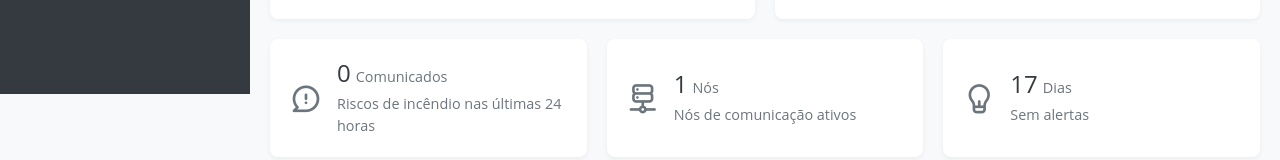
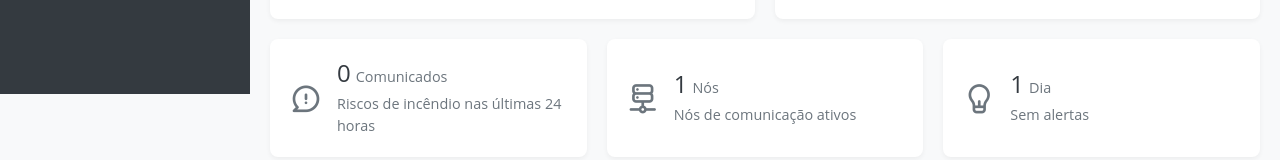
Before and after one commit to Rodrigo-Co/gfa-copy, a React (Create React App) app: page /dashboard in a window 1280 px wide. Shown: the part 706-866 px from the top of the page. Built offline with nearby package versions, Linux system fonts and the light colour scheme; no server answers; the database is empty.

Commit message:
count peoples

```diff
--- a/src/components/Dashboard.js
+++ b/src/components/Dashboard.js
@@ -384,8 +384,8 @@ const Dashboard = () => {
               <div className={styles.statBox}>
                 <i className="uil uil-lightbulb-alt"></i>
                 <div>
-                  <h3>17</h3>
-                  <span>Dias</span>
+                  <h3>{peopleCount}</h3>
+                  <span>Dia</span>
                   <p>Sem alertas</p>
                 </div>
               </div>
```
